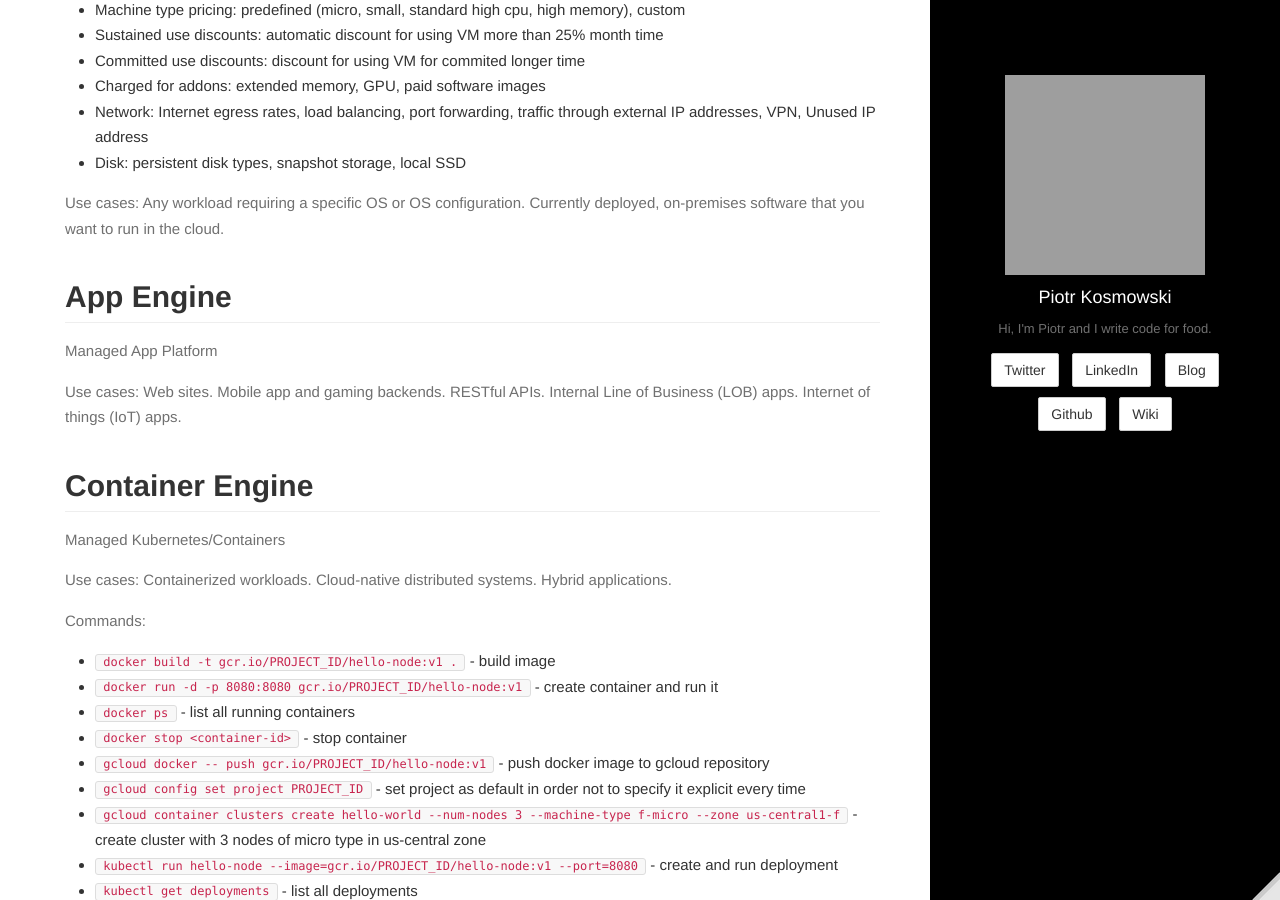
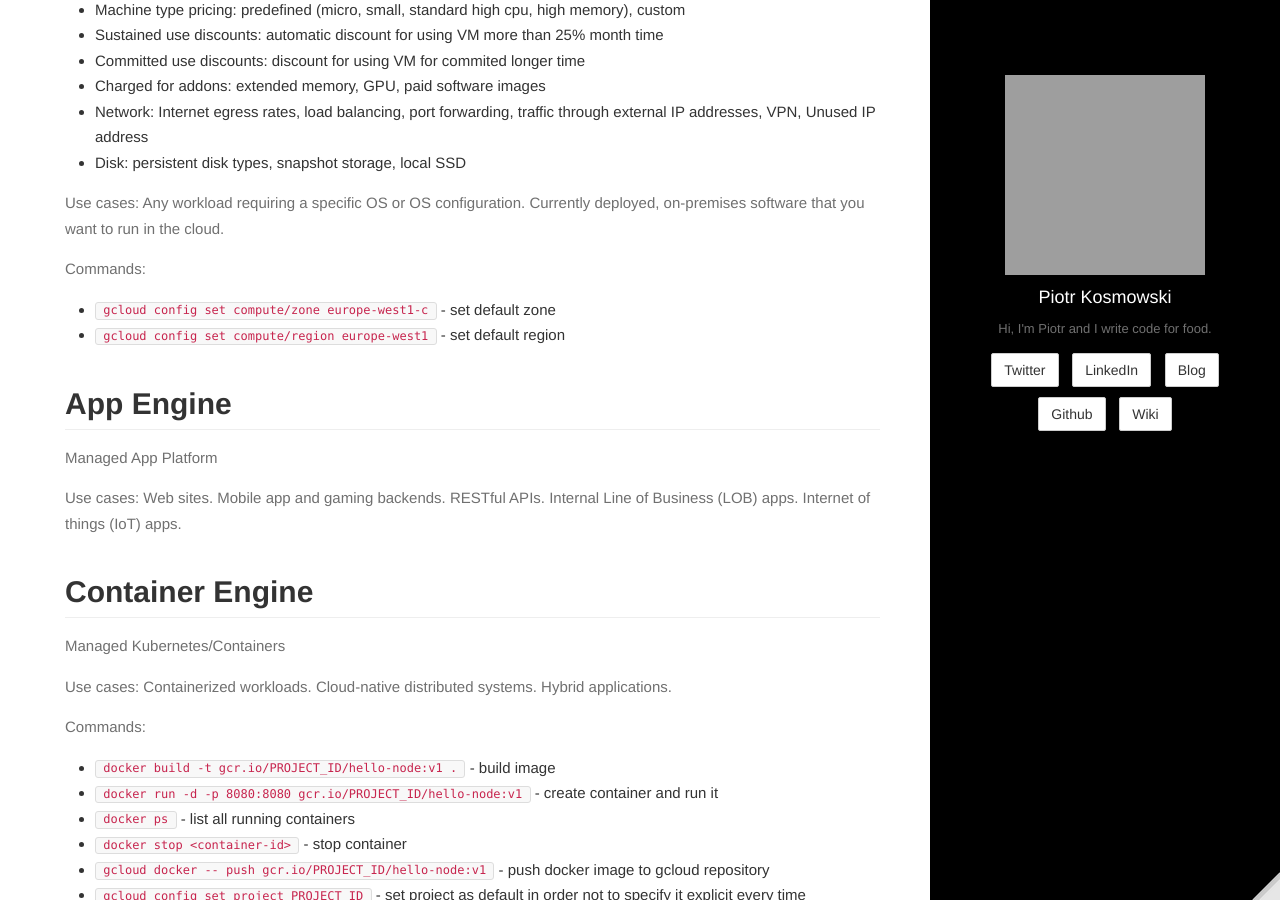
Before and after one commit to kospiotr/kospiotr.github.io, a Jekyll site: the page built from wiki/gcp.md, in a window 1280 px wide and 900 px high, scrolled down 3417 px. Built offline with Jekyll 4.4.1, drawn with Linux system fonts in a browser that asks for light colours; grey boxes are pictures that could not be loaded.

Commit message:
Update and rename gcp-about.md to gcp.md

```diff
--- a/wiki/gcp-about.md
+++ b/wiki/gcp.md
@@ -41,6 +41,9 @@ Pricing:
 
 Use cases: Any workload requiring a specific OS or OS configuration. Currently deployed, on-premises software that you want to run in the cloud.
 
+Commands:
+* `gcloud config set compute/zone europe-west1-c` - set default zone
+* `gcloud config set compute/region europe-west1` - set default region
 
 ## App Engine
 Managed App Platform
```
